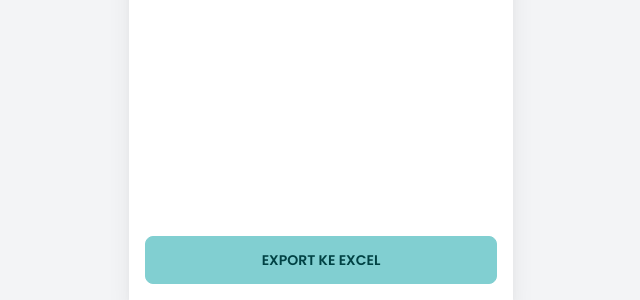
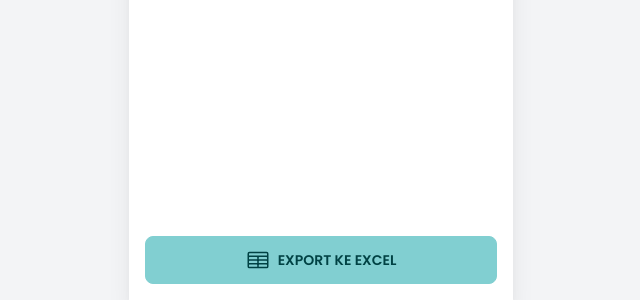
Before and after one commit to alimtegar/lottery, a React (Vite) app: page /results in a window 1280 px wide. Shown: the part 500-800 px from the top of the page, without its empty margins (319-959 px from the left). Built offline with nearby package versions, Linux system fonts and the light colour scheme.

Commit message:
Minor changes

```diff
--- a/src/App.tsx
+++ b/src/App.tsx
@@ -114,6 +114,7 @@
 						))}
 					</div>
 				</div>
+
 				<div className="form-control w-full mb-4">
 					<button type="button" className="btn btn-outline btn-primary" onClick={addItem}>
 						<svg xmlns="http://www.w3.org/2000/svg" fill="none" viewBox="0 0 24 24" strokeWidth={1.5} stroke="currentColor" className="w-6 h-6">
@@ -121,6 +122,7 @@
 						</svg>
 					</button>
 				</div>
+
 				<div className="form-control w-full mt-auto">
 					{(
 						range &&
--- a/src/Results.tsx
+++ b/src/Results.tsx
@@ -23,13 +23,13 @@
 
         // Set the lottery numbers in the subsequent rows
         results.forEach((result, colIndex) => {
-          result.lotteryNumbers.forEach((num, rowIndex) => {
-            arr[rowIndex + 1][colIndex] = num;
-          });
+            result.lotteryNumbers.forEach((num, rowIndex) => {
+                arr[rowIndex + 1][colIndex] = num;
+            });
         });
 
         return arr;
-      }
+    }
 
     const exportToExcel = (data: (string | number)[][]) => {
         const ws = XLSX.utils.aoa_to_sheet(data);
@@ -41,12 +41,12 @@
     // useEffect(() => drawLotteryNumbers(range, items), []);
 
     return (
-        <form className="w-full h-full">
+        <div className="w-full h-full">
             <div className="flex flex-col h-full">
                 <div className="tabs mb-4">
                     {results?.length && results.map((result, i) => (
                         <a
-                            className={'tab tab-bordered flex-grow h-12' + (activeTabI === i ? ' tab-active' : '')}
+                            className={'tab tab-lifted flex-grow h-12' + (activeTabI === i ? ' tab-active' : '')}
                             onClick={() => setActiveTabI(i)}
                             key={result.item.id}
                         >
@@ -57,7 +57,7 @@
 
                 <div className="grid grid-cols-2 gap-2 mb-4">
                     {results?.length && results[activeTabI].lotteryNumbers.map((lotteryNumber) => (
-                        <div className="font-bold text-2xl text-center px-4 py-8 border rounded" key={lotteryNumber}>
+                        <div className="font-bold text-2xl text-center px-4 py-8 border rounded-lg" key={lotteryNumber}>
                             {lotteryNumber}
                         </div>
                     ))}
@@ -69,11 +69,15 @@
                         onClick={() => exportToExcel(resultsTo2DArray(results))}
                         download="Undian.xlsx"
                     >
+                        <svg xmlns="http://www.w3.org/2000/svg" fill="none" viewBox="0 0 24 24" strokeWidth={1.5} stroke="currentColor" className="w-6 h-6 mr-2">
+                            <path strokeLinecap="round" strokeLinejoin="round" d="M3.375 19.5h17.25m-17.25 0a1.125 1.125 0 01-1.125-1.125M3.375 19.5h7.5c.621 0 1.125-.504 1.125-1.125m-9.75 0V5.625m0 12.75v-1.5c0-.621.504-1.125 1.125-1.125m18.375 2.625V5.625m0 12.75c0 .621-.504 1.125-1.125 1.125m1.125-1.125v-1.5c0-.621-.504-1.125-1.125-1.125m0 3.75h-7.5A1.125 1.125 0 0112 18.375m9.75-12.75c0-.621-.504-1.125-1.125-1.125H3.375c-.621 0-1.125.504-1.125 1.125m19.5 0v1.5c0 .621-.504 1.125-1.125 1.125M2.25 5.625v1.5c0 .621.504 1.125 1.125 1.125m0 0h17.25m-17.25 0h7.5c.621 0 1.125.504 1.125 1.125M3.375 8.25c-.621 0-1.125.504-1.125 1.125v1.5c0 .621.504 1.125 1.125 1.125m17.25-3.75h-7.5c-.621 0-1.125.504-1.125 1.125m8.625-1.125c.621 0 1.125.504 1.125 1.125v1.5c0 .621-.504 1.125-1.125 1.125m-17.25 0h7.5m-7.5 0c-.621 0-1.125.504-1.125 1.125v1.5c0 .621.504 1.125 1.125 1.125M12 10.875v-1.5m0 1.5c0 .621-.504 1.125-1.125 1.125M12 10.875c0 .621.504 1.125 1.125 1.125m-2.25 0c.621 0 1.125.504 1.125 1.125M13.125 12h7.5m-7.5 0c-.621 0-1.125.504-1.125 1.125M20.625 12c.621 0 1.125.504 1.125 1.125v1.5c0 .621-.504 1.125-1.125 1.125m-17.25 0h7.5M12 14.625v-1.5m0 1.5c0 .621-.504 1.125-1.125 1.125M12 14.625c0 .621.504 1.125 1.125 1.125m-2.25 0c.621 0 1.125.504 1.125 1.125m0 1.5v-1.5m0 0c0-.621.504-1.125 1.125-1.125m0 0h7.5" />
+                        </svg>
+
                         EXPORT KE EXCEL
                     </a>
                 </div>
             </div>
-        </form>
+        </div>
     );
 };
 
```
